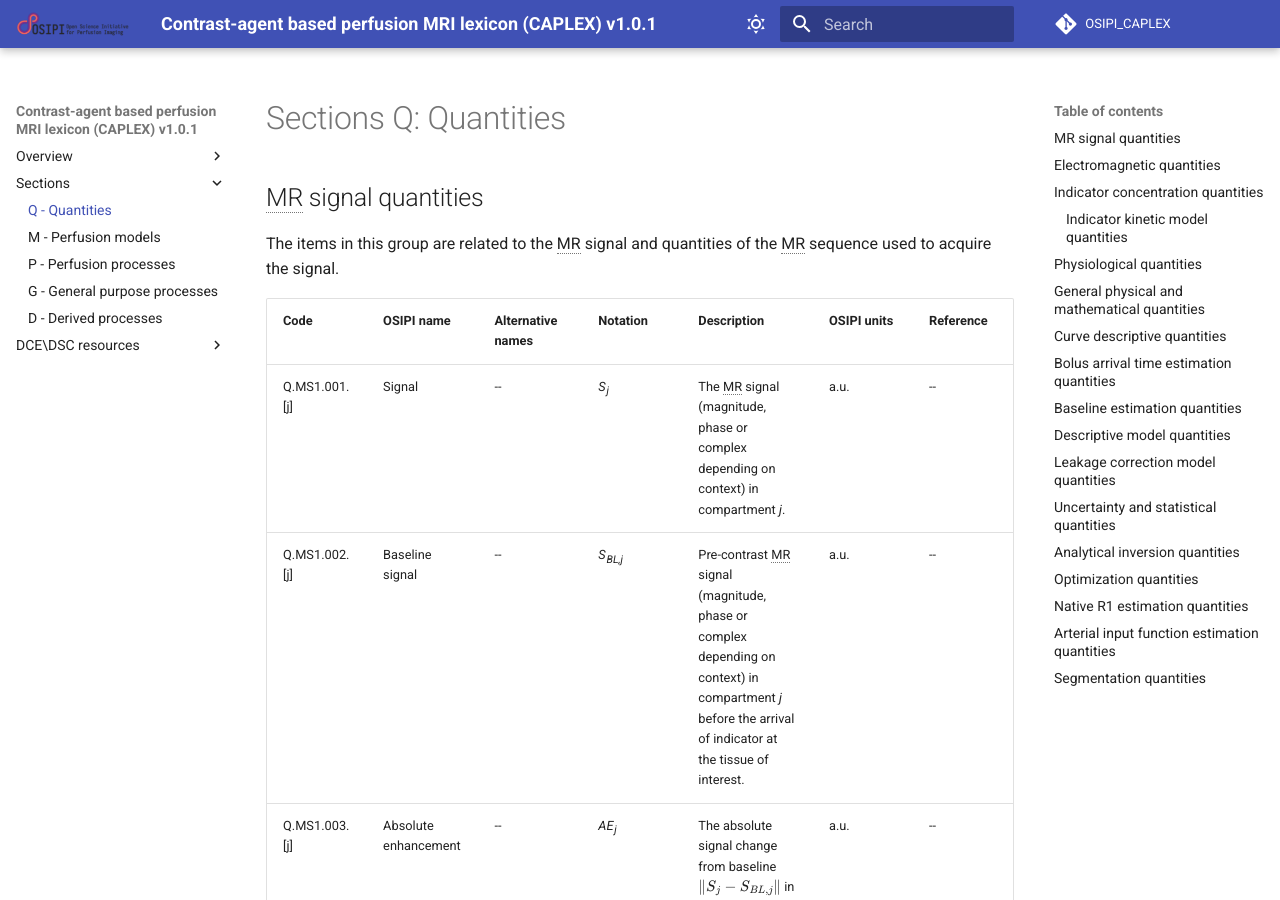
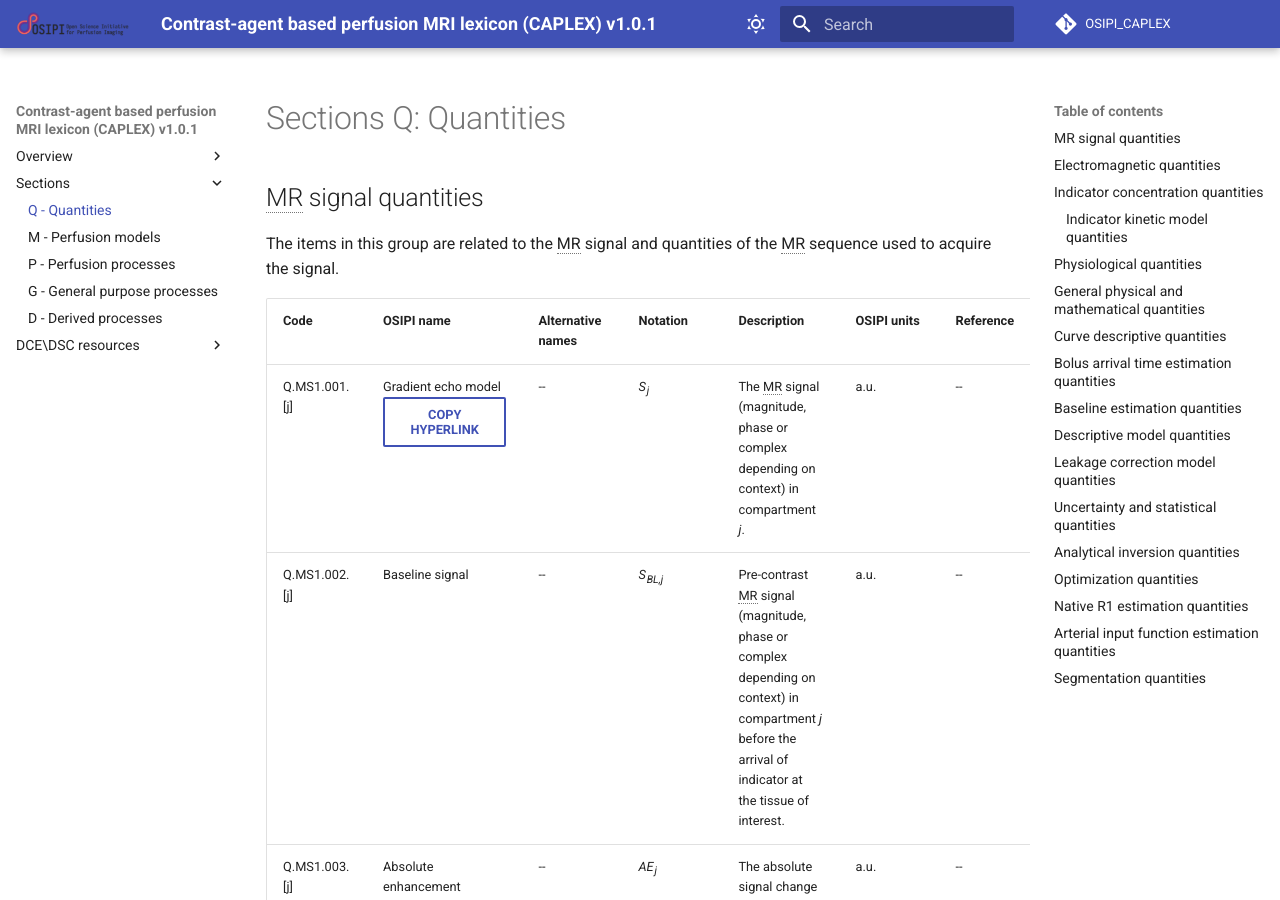
Before and after one commit to notZaki/OSIPI_CAPLEX, an MkDocs documentation site: the page built from docs/quantities.md, in a window 1280 px wide and 900 px high. Built offline with MkDocs 1.6.1 and Material for MkDocs 9.7.7, drawn with Linux system fonts in a browser that asks for light colours; formulas are drawn with MathJax 3; comment, search, counter and statistics services are not loaded.

Commit message:
Update quantities.md
test hyperlink button

```diff
--- a/docs/quantities.md
+++ b/docs/quantities.md
@@ -6,7 +6,7 @@ The items in this group are related to the MR signal and quantities of the MR se
 
 | Code | OSIPI name| Alternative names|Notation|Description|OSIPI units|Reference|
 | -- | -- | -- | -- | -- | -- | -- |
-| Q.MS1.001.[j] | <a name="S"></a> Signal | -- | *S<sub>j</sub>* | The MR signal (magnitude, phase or complex depending on context) in compartment *j*. | a.u. | -- |
+| Q.MS1.001.[j] | <a id="S" href="#S"></a>Gradient echo model <button class="md-button" onclick="copyToClip(document.getElementById('S').href)">COPY HYPERLINK</button> | -- | *S<sub>j</sub>* | The MR signal (magnitude, phase or complex depending on context) in compartment *j*. | a.u. | -- |
 | Q.MS1.002.[j] | <a name="S_BL"></a> Baseline signal | --| *S<sub>BL,j</sub>* | Pre-contrast MR signal (magnitude, phase or complex depending on context) in compartment *j* before the arrival of indicator at the tissue of interest. | a.u. | -- |
 | Q.MS1.003.[j] | <a name="AE"></a> Absolute enhancement | -- | *AE<sub>j</sub>* | The absolute signal change from baseline  $\left\| S_j-S_{BL,j} \right\|$ in compartment *j* induced by an indicator. In DCE, the enhancement is positive and in DSC, the enhancement is negative.| a.u. | -- |
 | Q.MS1.004.[j] | <a name="RE"></a> Relative enhancement | -- | *RE<sub>j</sub>* | The relative signal change from baseline $\left\|\frac{S_j}{S_{BL,j}}-1\right\|$ in compartment *j* induced by the indicator. In DCE, the enhancement is positive and in DSC, the enhancement is negative. | -- | -- |
```
